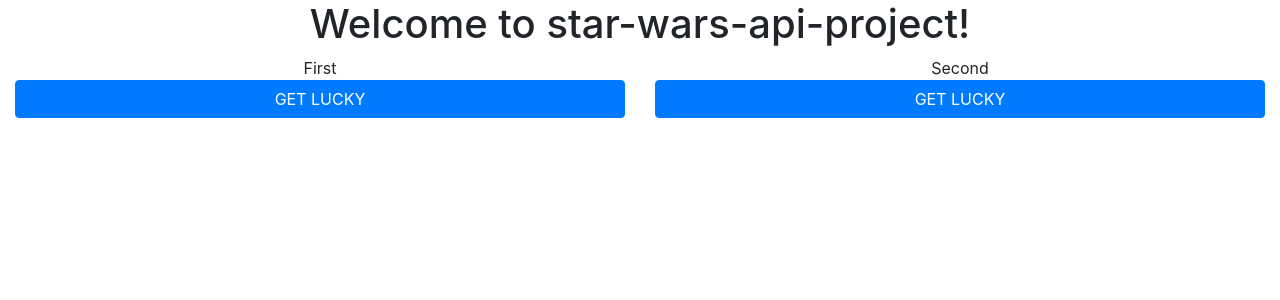
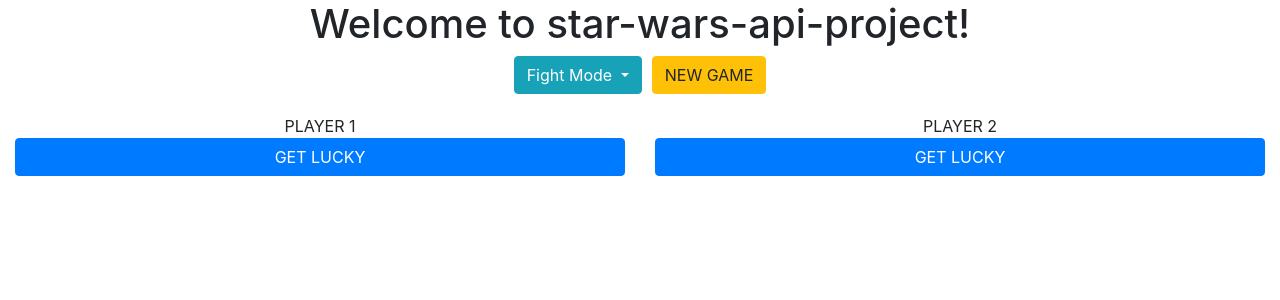
Before and after one commit to boi87/star-wars-api-project, an Angular app in the folder star-wars-api-project/: page / in a window 1280 px wide. Shown: the top 300 px of the page. Built offline with nearby package versions, Linux system fonts and the light colour scheme.

Commit message:
dropdown working

```diff
--- a/star-wars-api-project/src/app/cockpit/cockpit.component.html
+++ b/star-wars-api-project/src/app/cockpit/cockpit.component.html
@@ -1,14 +1,44 @@
-<div style="display: flex;">
+<div style="margin: auto;">
+  <div style="display: flex; justify-content: center">
+    <div class="dropdown">
+      <button
+        class="btn btn-info dropdown-toggle"
+        type="button"
+        id="dropdownMenuButton"
+        data-toggle="dropdown"
+        aria-haspopup="true"
+        aria-expanded="false"
+        style="margin-right: 10px;"
+      >
+        {{ fightMode ? fightMode : "Fight Mode" }}
+      </button>
+      <div class="dropdown-menu" aria-labelledby="dropdownMenuButton">
+        <a
+          class="dropdown-item"
+          *ngFor="let mode of fightModes"
+          (click)="onSelectFightMode(mode)"
+          href="#"
+          >{{ mode }}</a
+        >
+      </div>
+      <button type="button" class="btn btn-warning" (click)="onNewGame()">
+        NEW GAME
+      </button>
+
+  </div>
+  </div>
+</div>
+<div style="display: flex; margin-top: 20px;">
   <div class="container-md" style="display: flex; flex-direction: column">
-    First
-    <button type="button" class="btn btn-primary" (click)="onGetData()">
+    PLAYER 1
+    <button type="button" class="btn btn-primary" (click)="onGetLucky()">
       GET LUCKY
     </button>
   </div>
 
   <div class="container-md" style="display: flex; flex-direction: column">
-    Second
-    <button type="button" class="btn btn-primary" (click)="onGetData()">
+    PLAYER 2
+    <button type="button" class="btn btn-primary" (click)="onGetLucky()">
       GET LUCKY
     </button>
   </div>
--- a/star-wars-api-project/src/app/cockpit/cockpit.component.ts
+++ b/star-wars-api-project/src/app/cockpit/cockpit.component.ts
@@ -8,19 +8,39 @@
 })
 export class CockpitComponent implements OnInit {
 
+  fightModes: string[];
+  fightMode:  string;
   constructor(private apiService: ApiService) { }
 
   data: any;
 
   ngOnInit() {
+    this.fightModes = ['Mass VS Crew', 'Height VS length'];
+  }
+
+  onNewGame() {
+    console.log('newgame');
+  }
+
+  onSelectFightMode(event) {
+    console.log(event);
+    this.fightMode = event;
+  }
+
+  onGetLucky() {
 
   }
+  onGetData() {
+    const baseUrl = 'https://swapi.co/api/';
 
-  onGetData() {
-    this.apiService.getData().subscribe(x => {
+
+
+    this.apiService.getData(url).subscribe(x => {
       console.log(x);
       this.data = x;
     })
   }
 
+
+
 }
--- a/star-wars-api-project/src/app/services/api.service.ts
+++ b/star-wars-api-project/src/app/services/api.service.ts
@@ -9,9 +9,9 @@
   constructor(private http: HttpClient) {
   }
 
-  getData() {
-    const baseUrl = 'https://swapi.co/api/';
-    return this.http.get(baseUrl);
+  getData(url: string) {
+
+    return this.http.get(url);
   }
 
 }
```
